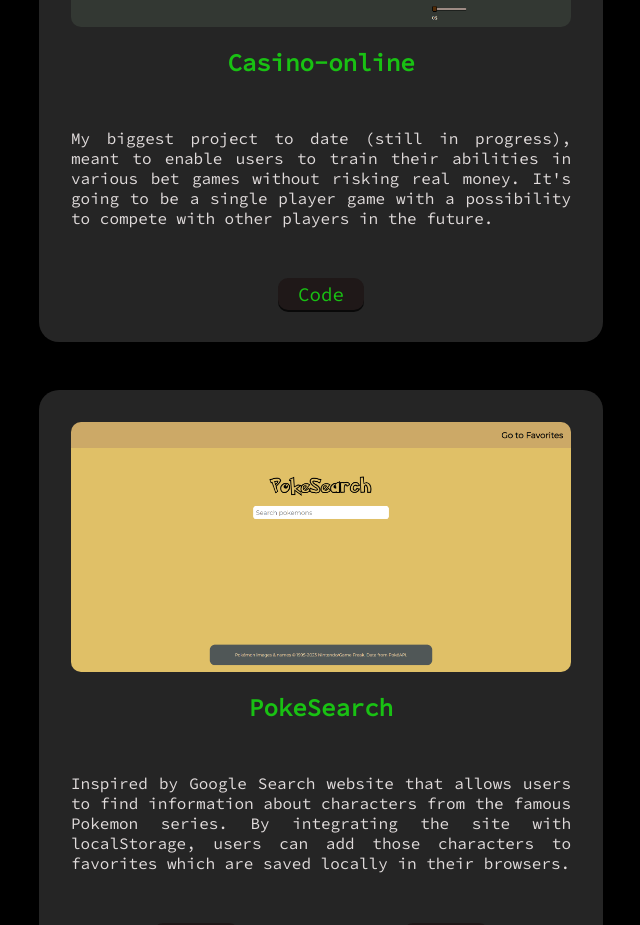
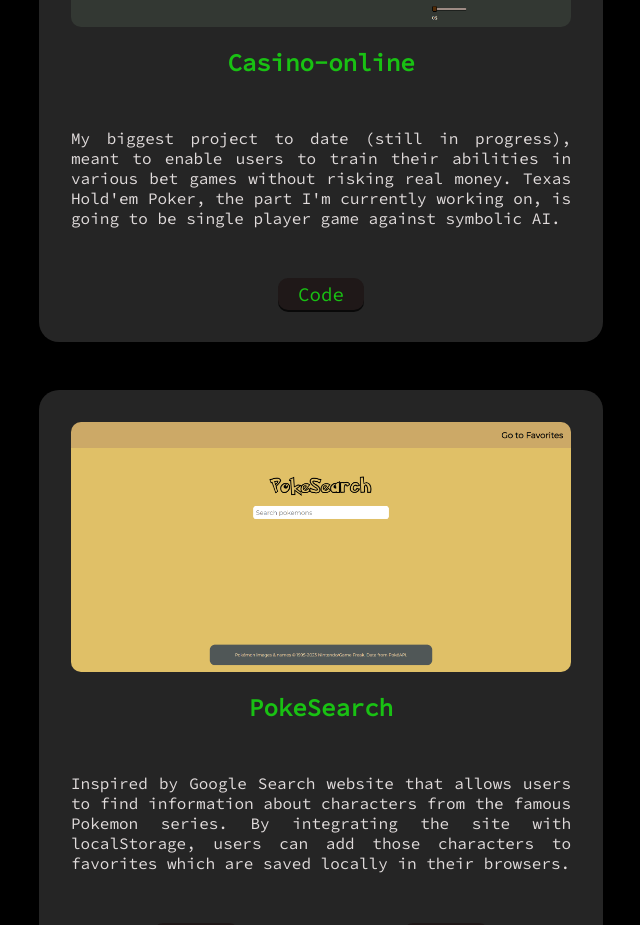
Before and after one commit to ddmuzyk/dmuzyka, a React (Create React App) app: page / in a window 1280 px wide. Shown: the part 2146-3071 px from the top of the page, without its empty margins (319-959 px from the left). Built offline with nearby package versions, Linux system fonts and the light colour scheme.

Commit message:
changed casino project description

```diff
--- a/src/components/Works/subWorks/projects/projects.js
+++ b/src/components/Works/subWorks/projects/projects.js
@@ -6,7 +6,7 @@
 const projects = [
   {
     title: 'Casino-online',
-    description: 'My biggest project to date (still in progress), meant to enable users to train their abilities in various bet games without risking real money. It\'s going to be a single player game with a possibility to compete with other players in the future. ',
+    description: 'My biggest project to date (still in progress), meant to enable users to train their abilities in various bet games without risking real money. Texas Hold\'em Poker, the part I\'m currently working on, is going to be single player game against symbolic AI.',
     img: casino,
     live: null,
     code: 'https://github.com/ddmuzyk/casino-online',
```
